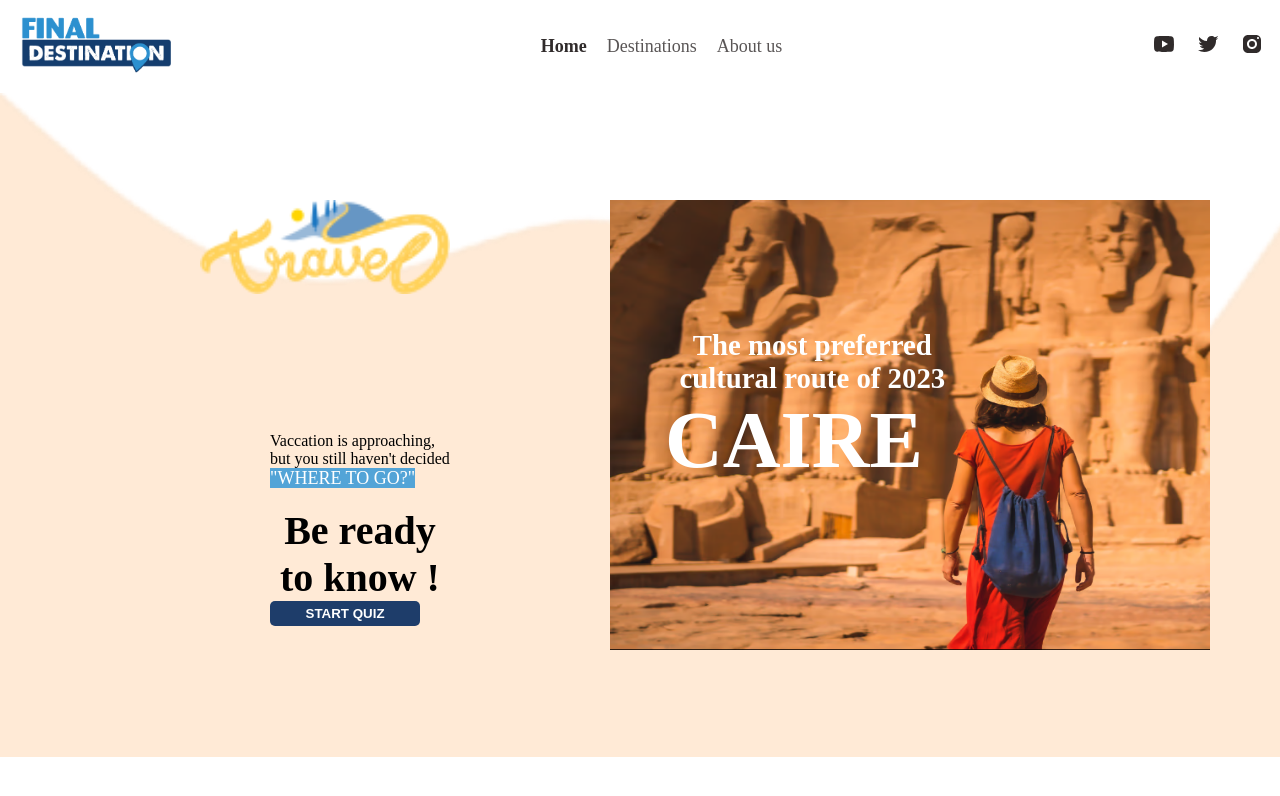
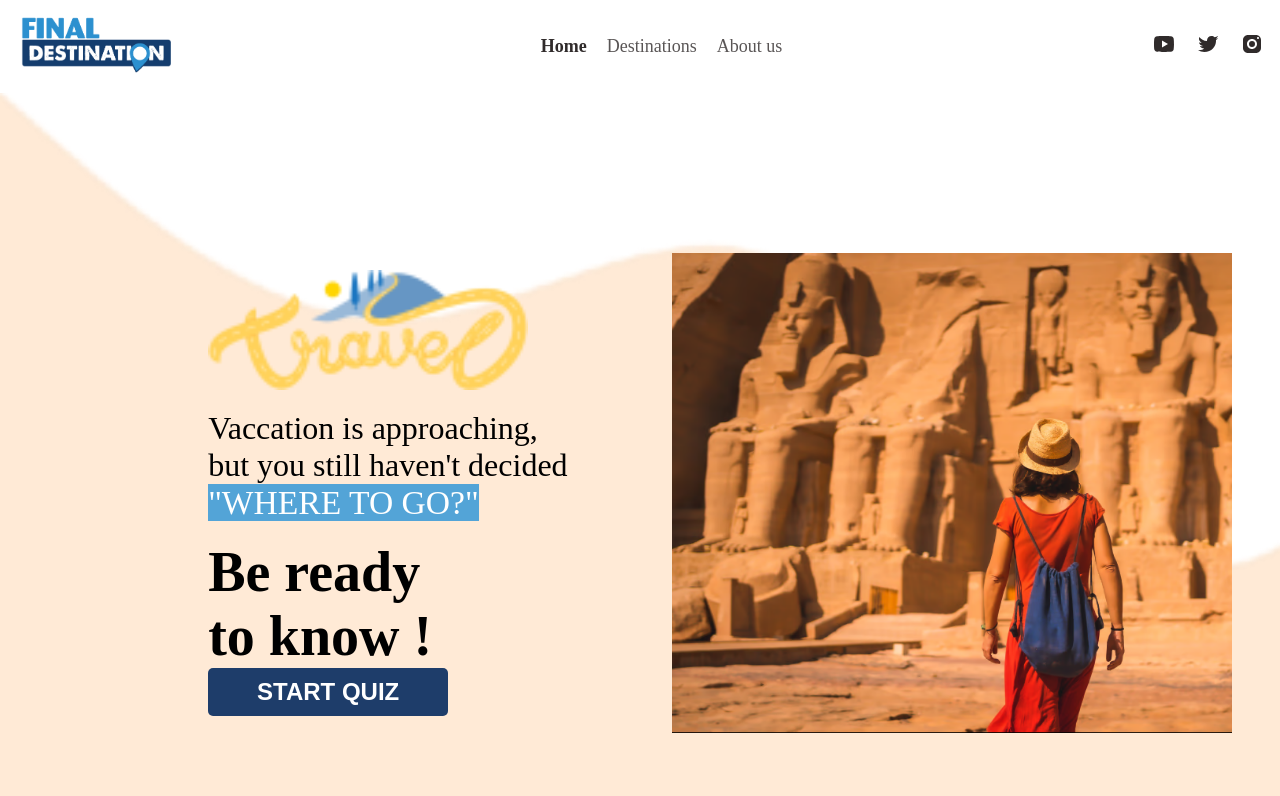
Before and after one commit to WildCodeSchool-2024-02/JS-Valence-P2-FinalDestination, a React (Vite) app in the folder client/: page / in a window 1280 px wide. Shown: the top 796 px of the page. Built offline with nearby package versions, Linux system fonts and the light colour scheme; a web font is replaced by a local one.

Commit message:
finalisation Home_page

```diff
--- a/client/src/main.jsx
+++ b/client/src/main.jsx
@@ -8,6 +8,7 @@ import HomePage from "./pages/HomePage";
 import DestinationsPage from "./pages/DestinationsPage";
 import ErrorPage from "./pages/ErrorPage";
 import SuggestionsPage from "./pages/SuggestionsPage";
+
 import QuestionnairePage from "./pages/QuestionnairePage";
 
 const router = createBrowserRouter([
--- a/client/src/pages/HomePage.css
+++ b/client/src/pages/HomePage.css
@@ -3,50 +3,40 @@
   margin: 0;
   padding: 0;
 }
-
 .Homepage {
   display: flex;
   justify-content: space-around;
   align-items: center;
-  gap: 20px;
+  gap: 0.5rem;
   background-image: url("../assets/images/Vector.png");
   background-position: inherit;
   background-size: cover;
   background-repeat: no-repeat;
   width: 100%;
-  height: 83dvh;
+  height: 100dvh;
 }
-
 .Lettering {
-  position: absolute;
-  top: 200px;
-  left: 200px;
-  width: 250px;
+  width: 20rem;
+  padding-bottom: 1rem;
 }
-
 .Where {
   background-color: #53a4d7;
-  font-size: 18px;
+  font-size: 2.1rem;
   color: white;
 }
-
 .FemaleAbuSimbel {
-  height: 450px;
-  width: 600px;
+  height: 30rem;
+  width: 35rem;
 }
-
 .Vaccation {
-  margin-top: 200px;
-  margin-left: 200px;
-  padding-bottom: 10px;
+  margin-left: 10rem;
 }
-
+p {
+  font-size: 2rem;
+}
 h2 {
-  font-size: 40px;
-  font-weight: bold;
-  text-align: center;
+  font-size: 3.5rem;
 }
-
 button {
   color: white;
   background-color: #1e3d6a;
@@ -55,26 +45,25 @@ button {
   border-radius: 5px;
   height: 25px;
   font-weight: bold;
-  width: 150px;
+  width: 15rem;
+  height: 3rem;
   padding: 5px;
   cursor: pointer;
+  font-size: 1.5rem;
 }
-
 h3 {
   position: absolute;
   top: 300px;
   left: 650px;
   padding: 5px;
   margin: 15px;
-
   color: white;
   font-size: 20px;
 }
-
 .Caire {
   font-size: 80px;
   position: absolute;
-  top: 80px;
+  top: 50px;
   left: 0px;
 }
 #Icons {
@@ -84,8 +73,7 @@ h3 {
   margin-right: 15px;
   padding-right: 20px;
 }
-
-@media (max-width: 838px) {
+@media screen and (max-width: 970px) {
   .Vaccation {
     margin-left: 20px;
     color: white;
@@ -96,22 +84,20 @@ h3 {
     flex-direction: column;
     font-size: 1.2rem;
   }
-
   .Homepage {
     background-image: url(../assets/images/female-abu-simbel-temple-southern-egypt-lake-nasser.avif);
     background-size: cover;
     background-position: 100%;
     background-repeat: no-repeat;
     padding-bottom: 50px;
-    height: 100%;
     width: 100%;
   }
   .Lettering {
-    display: none;
+    opacity: 90%;
   }
   h2 {
     color: black;
-    font-size: 1.5rem;
+    font-size: 4rem;
     display: flex;
     justify-content: center;
     align-items: center;
@@ -121,10 +107,10 @@ h3 {
     display: none;
   }
   button {
-    left: -20px;
-    font-size: 16px;
+    font-size: 2rem;
+    width: 15rem;
+    height: 3rem;
   }
-
   .Where {
     margin-top: 10px;
     text-align: center;
--- a/client/src/pages/HomePage.jsx
+++ b/client/src/pages/HomePage.jsx
@@ -13,9 +13,7 @@ export default function HomePage() {
           <br />
           but you still haven't decided
         </p>
-
         <span className="Where">"WHERE TO GO?"</span>
-
         <br />
         <br />
         <h2>
@@ -25,12 +23,6 @@ export default function HomePage() {
         </h2>
         <button type="submit">START QUIZ</button>
       </div>
-
-      <h3>
-        The most preferred
-        <br /> cultural route of 2023
-        <span className="Caire">CAIRE</span>
-      </h3>
       <img src={FemaleAbuSimbel} alt="abu-simbel" className="FemaleAbuSimbel" />
     </div>
   );
```
Also changed, not shown: client/src/pages/AboutPage.css (added, +15 -0 lines), client/src/pages/AboutPage.jsx (added, +33 -0 lines).
